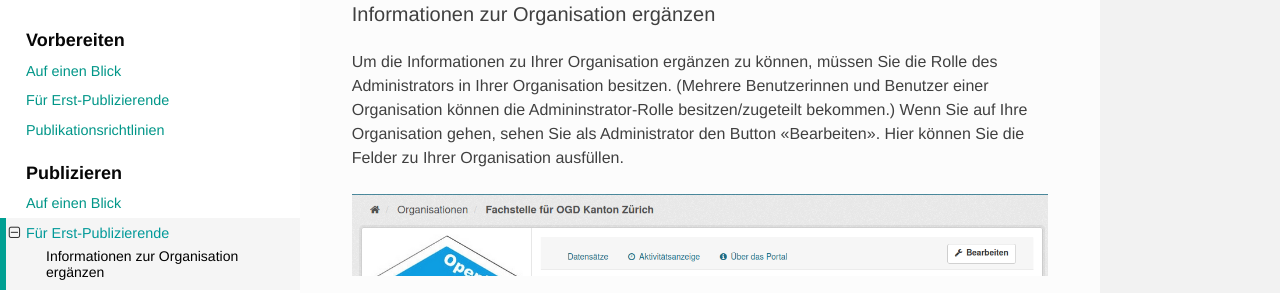
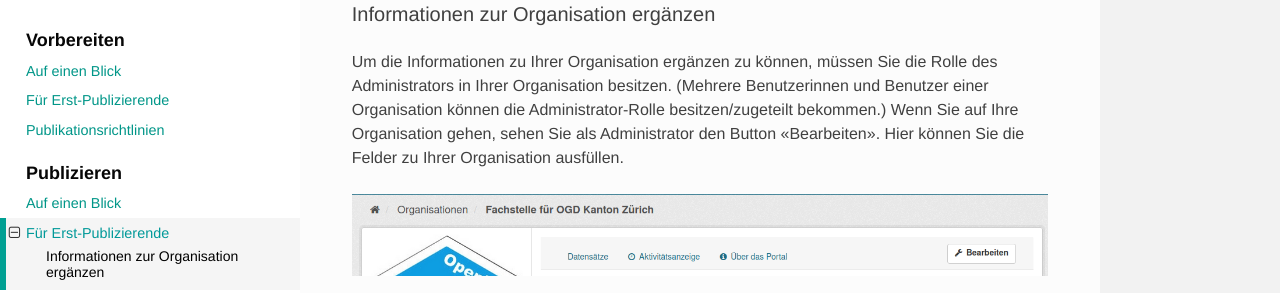
Before and after one commit to opendata-swiss/ogdch-handbook, a Sphinx documentation site: the page built from source/content/publizieren/erstpublizierende/organisation-einrichten.rst, in a window 1280 px wide and 900 px high, scrolled down 476 px. Shown: the part 207-500 px from the top of the window. Built offline with Sphinx 7.4.7 and the Read the Docs theme 2.0.0, drawn with Linux system fonts in a browser that asks for light colours; cross-references to code outside the pages are shown as plain code.

Commit message:
spelling corrections

```diff
--- a/source/content/publizieren/erstpublizierende/organisation-einrichten.rst
+++ b/source/content/publizieren/erstpublizierende/organisation-einrichten.rst
@@ -33,7 +33,7 @@ Informationen zur Organisation ergänzen
 ----------------------------------------
 
 Um die Informationen zu Ihrer Organisation ergänzen zu können, müssen Sie die Rolle des Administrators
-in Ihrer Organisation besitzen. (Mehrere Benutzerinnen und Benutzer einer Organisation können die Admininstrator-Rolle
+in Ihrer Organisation besitzen. (Mehrere Benutzerinnen und Benutzer einer Organisation können die Administrator-Rolle
 besitzen/zugeteilt bekommen.) Wenn Sie auf Ihre Organisation gehen, sehen Sie als Administrator
 den Button «Bearbeiten». Hier können Sie die Felder zu Ihrer Organisation ausfüllen.
 
--- a/source/content/publizieren/publikationsvarianten/harvesting.rst
+++ b/source/content/publizieren/publikationsvarianten/harvesting.rst
@@ -193,7 +193,7 @@ Hier können Sie die Harvesting Fehler im Detail ansehen:
 - In der «Error Summary» sind die Fehlerarten mit der Häufigkeit ihres Vorkommens gelistet
 - Im «Error Report» sind alle Fehler einzeln gelistet.
 
-Je nach Art des Fehler steht Ihnen noch Einsicht in den «Remote Content» und den «Local Content»
+Je nach Art des Fehlers steht Ihnen noch Einsicht in den «Remote Content» und den «Local Content»
 zur Verfügung:
 
 - Im «Remote Content» sehen Sie den Datenkatalog an Ihrem :term:`Katalog-Endpunkt <Katalog Endpunkt (Catalogue endpoint)>`
--- a/source/content/publizieren/publikationsvarianten/metadaten-via-xml-hochladen.rst
+++ b/source/content/publizieren/publikationsvarianten/metadaten-via-xml-hochladen.rst
@@ -154,7 +154,7 @@ Die Veröffentlichung lässt sich verlässlich auf ein bestimmtes Datum planen.
 
 .. _xml_datensaetze_im_frontend:
 
-Datensets im Frontend prüfen
+Datasets im Frontend prüfen
 -----------------------------
 
 Sobald Ihre Datasets veröffenlicht sind, können sie auch im Frontend der Abnahmeumgebung angesehen werden.
```
